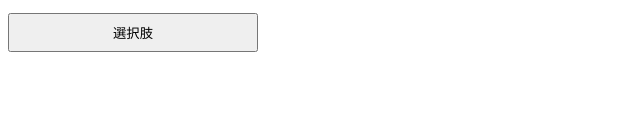
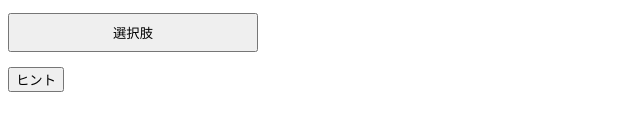
Before and after one commit to YanaiShohei/intern-yanai, an Angular app in the folder app/: page /question in a window 1280 px wide. Shown: the part 310-440 px from the top of the page, without its empty margins (0-640 px from the left). Built offline with nearby package versions, Linux system fonts and the light colour scheme.

Commit message:
ヒントボタンを押すとヒントが出てくる

```diff
--- a/app/src/app/question/question.component.html
+++ b/app/src/app/question/question.component.html
@@ -10,3 +10,9 @@
 <br>
 <button class="button">選択肢</button>
 <br>
+<button (click)="clickHint()" >ヒント</button>
+<div *ngIf="isDisplayHint">
+    <li>
+       アテネオリンピック公式テーマソング
+    </li>
+</div>
--- a/app/src/app/question/question.component.ts
+++ b/app/src/app/question/question.component.ts
@@ -1,4 +1,5 @@
 import { Component, OnInit } from '@angular/core';
+import { UrlHandlingStrategy } from '@angular/router';
 
 @Component({
   selector: 'app-question',
@@ -7,9 +8,14 @@ import { Component, OnInit } from '@angular/core';
 })
 export class QuestionComponent implements OnInit {
 
+  isDisplayHint: boolean = false;
   constructor() { }
 
   ngOnInit(): void {
+
+  }
+  clickHint():void{
+    this.isDisplayHint = !this.isDisplayHint;
   }
 
 }
```
